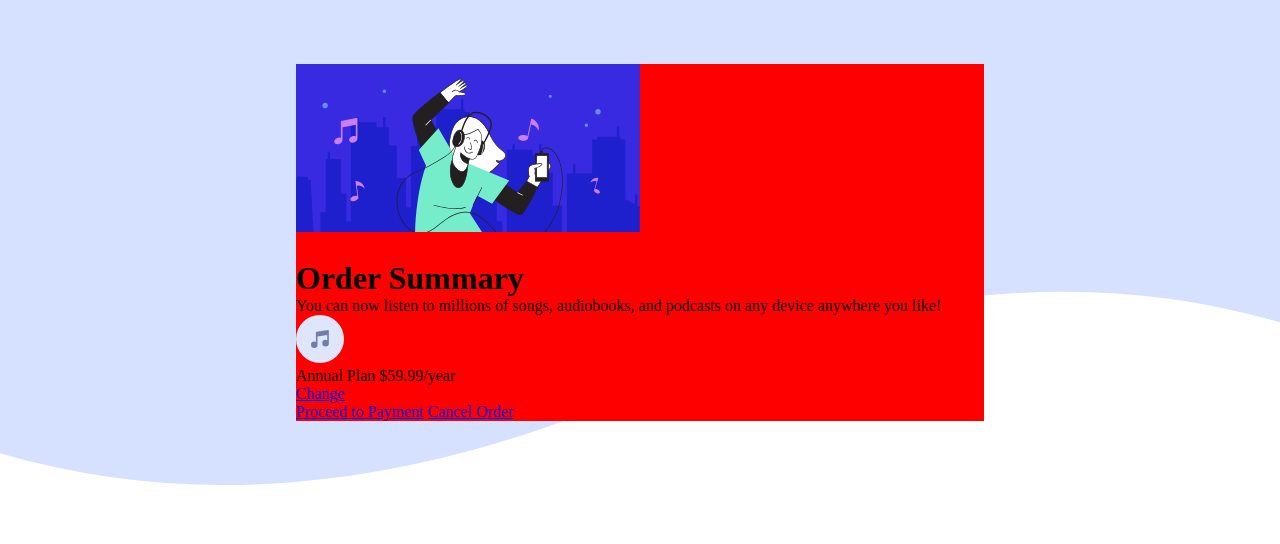
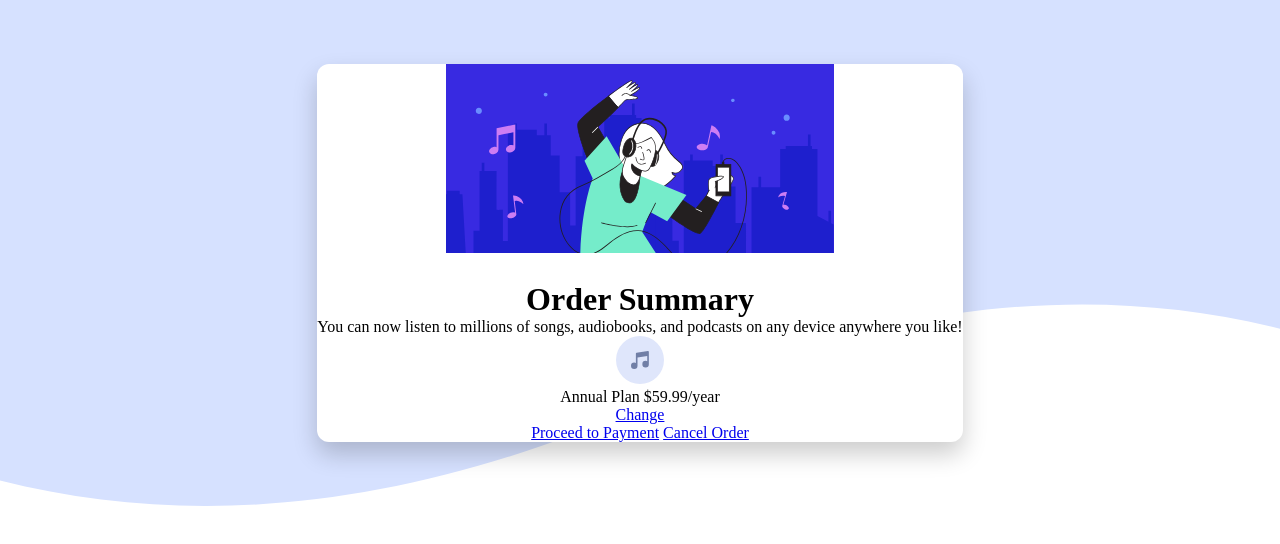
Before and after one commit to mohammadreza2003-af/12-order-summary-component-main, a plain HTML site: page index.html in a window 1280 px wide. Drawn offline with Linux system fonts and the light colour scheme.

Commit message:
create flex

```diff
--- a/style.css
+++ b/style.css
@@ -13,14 +13,23 @@ body {
 .container {
   max-width: 1200px;
   margin: 0 auto;
+  display: flex;
+  flex-direction: column;
+  justify-content: center;
+  align-items: center;
 }
 .box {
+  text-align: center;
+  justify-content: center;
   margin: 64px 256px;
   display: flex;
   flex-direction: column;
   gap: 24px;
-  background-color: red;
+  background-color: #fff;
+  border-radius: 12px;
+  overflow: hidden;
+  box-shadow: 0 12px 24px rgba(0, 0, 0, 0.2);
 }
 .hero-img {
-  width: 50%;
+  width: 60%;
 }
```
